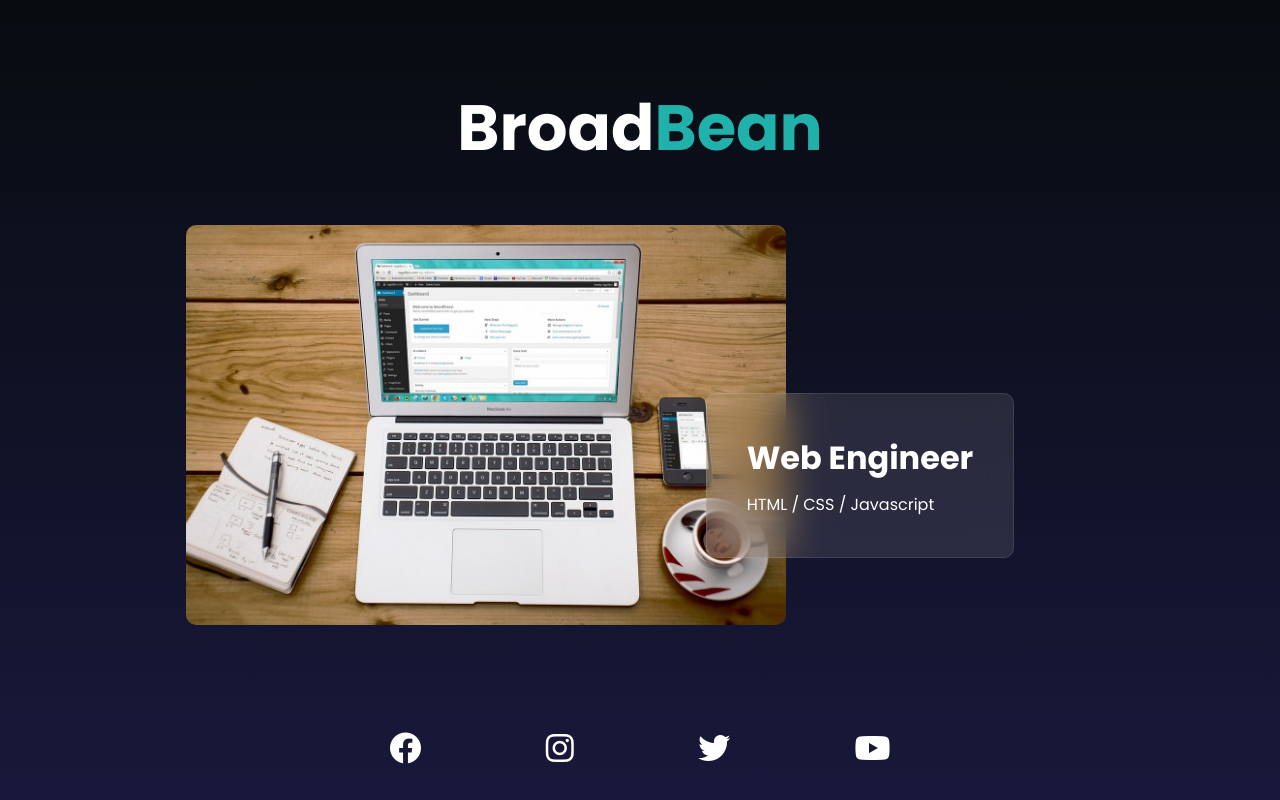
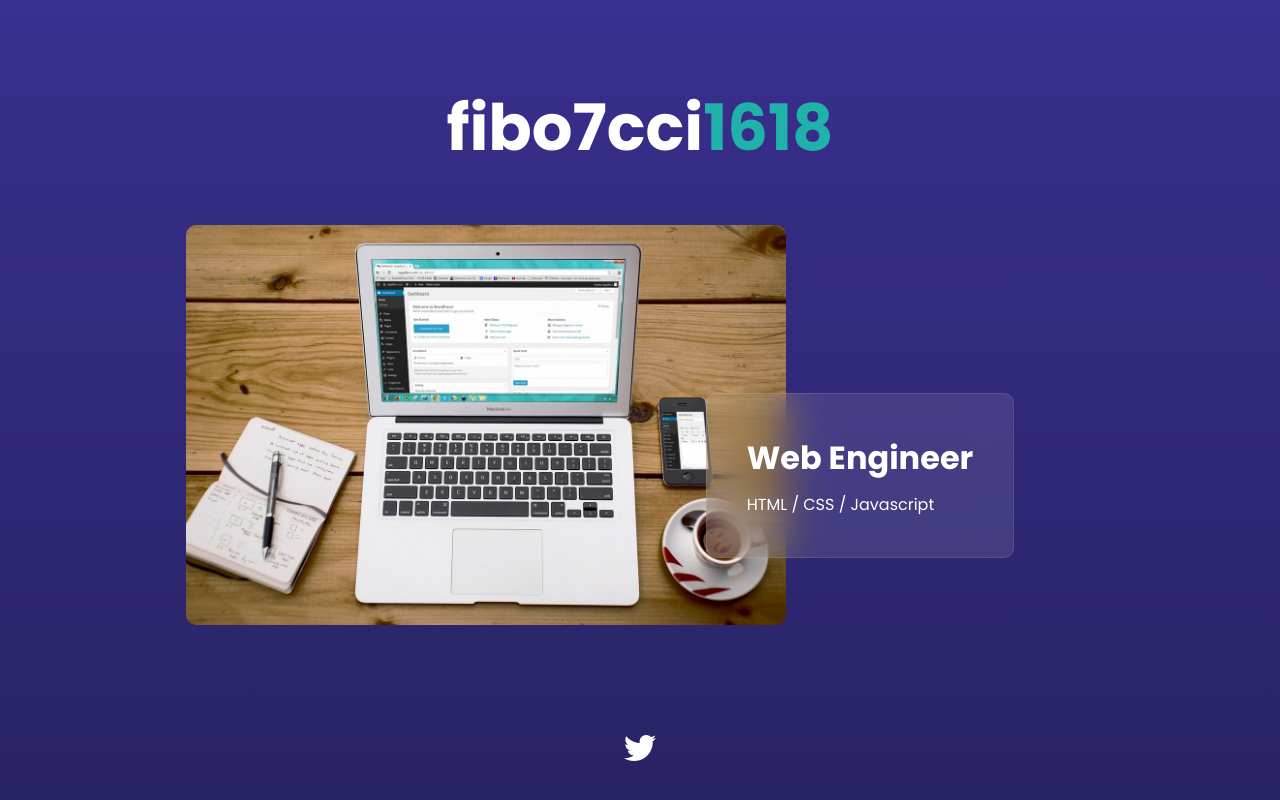
Before and after one commit to fibo7cci1618/scrollsite, a plain HTML site: page index.html in a window 1280 px wide. Shown: the top 800 px of the page. Drawn offline with nearby package versions, Linux system fonts and the light colour scheme.

Commit message:
各種情報更新

```diff
--- a/index.html
+++ b/index.html
@@ -16,7 +16,7 @@
     <!-- section01 -->
     <section class="sec-01">
       <div class="container">
-        <h2 class="main-title">Broad<span>Bean</span></h2>
+        <h2 class="main-title">fibo7cci<span>1618</span></h2>
         <div class="content">
           <div class="image">
             <img src="./images/img1.jpg" alt="" />
@@ -29,10 +29,10 @@
           </div>
         </div>
         <div class="media-icons">
-          <a href="#" class="icon"><i class="fab fa-facebook"></i></a>
-          <a href="#" class="icon"><i class="fab fa-instagram"></i></a>
-          <a href="" class="icon" target="_blank"><i class="fab fa-twitter"></i></a>
-          <a href="#" class="icon"><i class="fab fa-youtube"></i></a>
+          <!-- <a href="#" class="icon"><i class="fab fa-facebook"></i></a>
+          <a href="#" class="icon"><i class="fab fa-instagram"></i></a> -->
+          <a href="https://x.com/broadbean2023" class="icon" target="_blank"><i class="fab fa-twitter"></i></a>
+          <!-- <a href="#" class="icon"><i class="fab fa-youtube"></i></a> -->
         </div>
       </div>
     </section>
@@ -61,21 +61,21 @@
         <h3 class="section-title">Contact</h3>
         <div class="content">
           <div class="media-info">
+            <!-- <li>
+              <a href="#"><i class="fab fa-facebook"></i> Facebook</a>
+            </li> -->
             <li>
-              <a href="#"><i class="fab fa-facebook"></i> Facebook</a>
-            </li>
-            <li>
-              <a href="#"><i class="fab fa-instagram"></i> Instagram</a>
+              <a href="mailto:fibo7cci1618@yahoo.co.jp"><i class="fa-solid fa-envelope"></i> Mail</a>
             </li>
             <li>
               <a href="https://twitter.com/broadbean2023"><i class="fab fa-twitter"></i> Twitter</a>
             </li>
-            <li>
+            <!-- <li>
               <a href="https://docs.google.com/forms/d/e/1FAIpQLSesJxsBZEc8kcc7b7828vwlkZQT9PiRifgwjLuDmwMKdzXnGw/viewform?usp=sf_link"><i class="fab fa-google"></i> Google Form</a>
             </li>
             <li>
               <a href="#"><i class="fab fa-youtube"></i> Youtube</a>
-            </li>
+            </li> -->
             <!-- <li>
               <a href="#"><i class="fab fa-linkedin"></i> Linkedin</a>
             </li> -->
--- a/style.css
+++ b/style.css
@@ -13,7 +13,7 @@ html {
 
 body {
   /* background: linear-gradient(rgb(52, 72, 92), rgb(57, 47, 143)); */
-  background: linear-gradient(rgb(8, 12, 16), rgb(57, 47, 143));
+  background: linear-gradient(rgb(57, 47, 143),rgb(8, 12, 16));
 }
 
 section {
```
